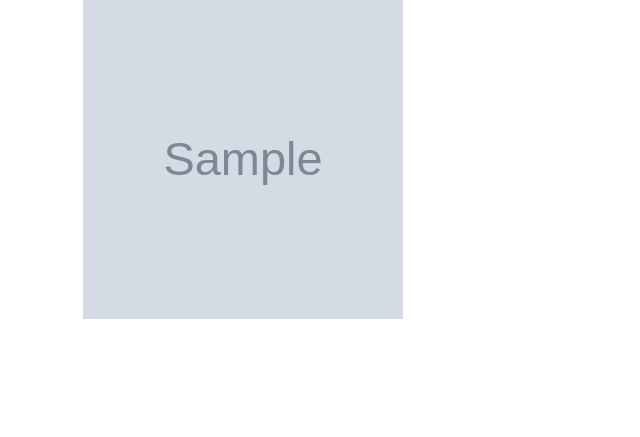
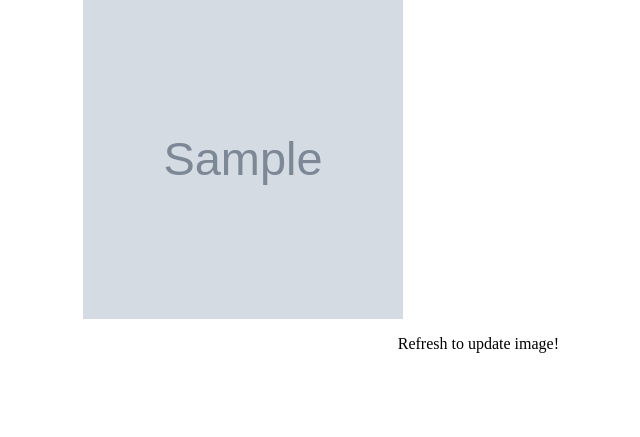
Before and after one commit to ssoto/django-blog, a Django app: template isItFriday/templates/isItFriday/what_day_is_today.html in a window 1280 px wide. Shown: the part 117-554 px from the top of the page, without its empty margins (397-1037 px from the left). Run offline with Django 3.2, Linux system fonts and the light colour scheme; the template is opened without the code that fills it: most values are stand-ins (such as "Sample title", 1, 10 or a date in 2020); grey boxes marked "Sample" are stand-in pictures.

```diff
--- a/isItFriday/templates/isItFriday/what_day_is_today.html
+++ b/isItFriday/templates/isItFriday/what_day_is_today.html
@@ -27,6 +27,9 @@
             font-weight: bold;
             -webkit-animation:colorchange 20s infinite alternate;
           }
+         .right-text {
+            text-align: right;
+         }
 
           @-webkit-keyframes colorchange {
             0% {
@@ -76,6 +79,9 @@
             {% endif %}
             </h1>
             <img src="{{image_url}}" alt="HTML5 Icon" style="width:320px;height:320px;">
+            <div class="right-text">
+               <p>Refresh to update image!</p>
+            </div>
         </div>
         </div>
    </body>
```
